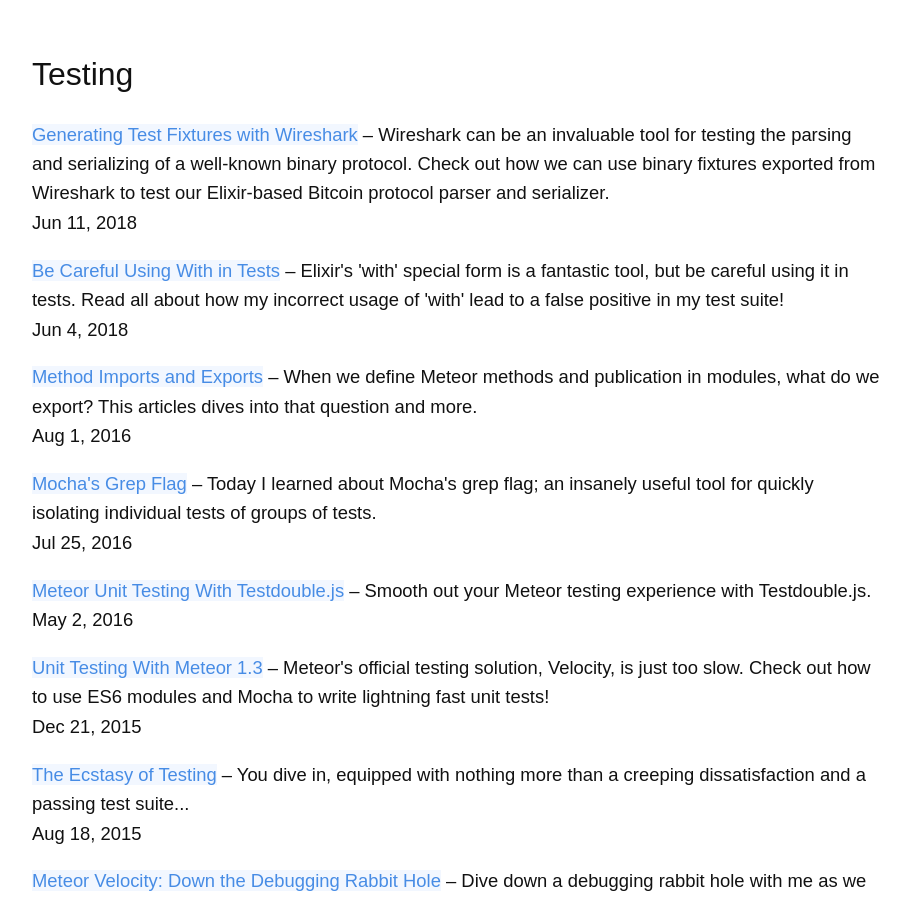
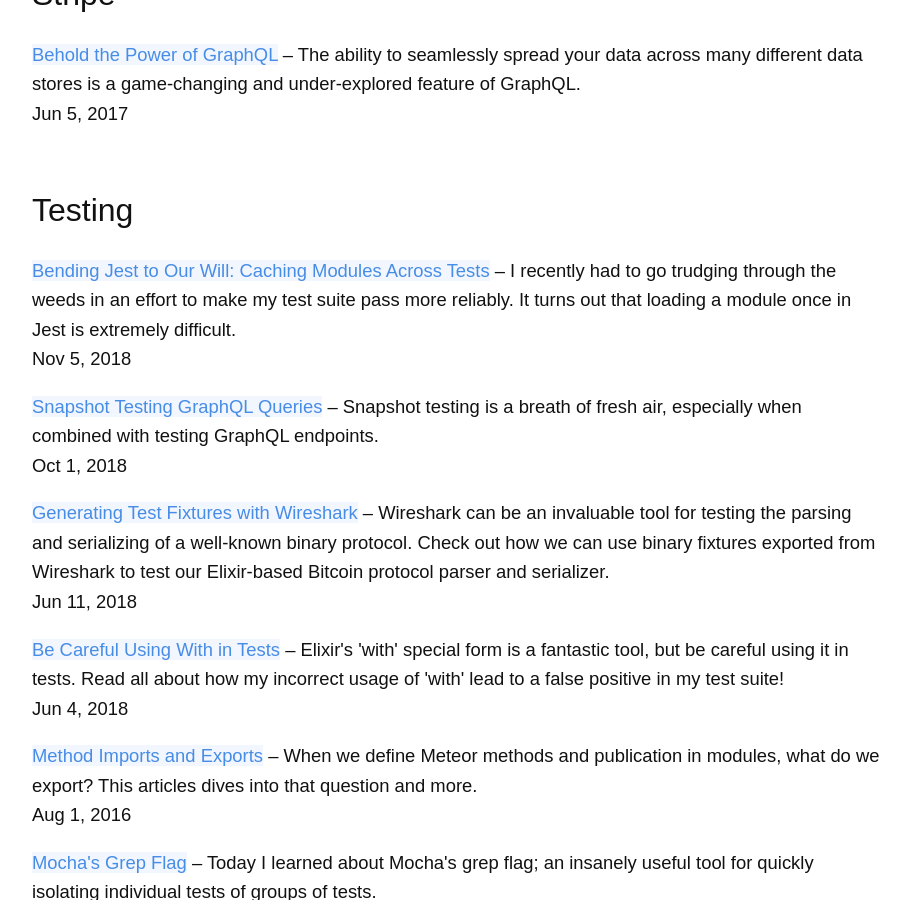
Before and after one commit to pcorey/pcorey.github.io, a Jekyll site: the page built from blog/tags.html, in a window 1280 px wide and 900 px high, scrolled down 77312 px. Shown: the whole window, without its empty margins (183-1093 px from the left). Built offline with Jekyll 4.4.1, drawn with Linux system fonts in a browser that asks for light colours; nearby versions of some CDN libraries; comment, search, counter and statistics services are not loaded; some of the changed lines change nothing that is shown; some of the changed text lies outside the part shown.

Commit message:
bending jest to our will

```diff
--- a/_posts/2018-10-01-snapshot-testing-graphql-queries.markdown
+++ b/_posts/2018-10-01-snapshot-testing-graphql-queries.markdown
@@ -4,7 +4,7 @@
 description: "Snapshot testing is a breath of fresh air, especially when combined with testing GraphQL endpoints."
 author: "Pete Corey"
 date:   2018-10-01
-tags: ["Javascript", "GraphQL"]
+tags: ["Javascript", "GraphQL", "Testing"]
 related: []
 ---
 
--- /dev/null
+++ b/_posts/2018-11-05-bending-jest-to-our-will-caching-modules-across-tests.markdown
@@ -0,0 +1,130 @@
+---
+layout: post
+title:  "Bending Jest to Our Will: Caching Modules Across Tests"
+description: "I recently had to go trudging through the weeds in an effort to make my test suite pass more reliably. It turns out that loading a module once in Jest is extremely difficult."
+author: "Pete Corey"
+date:   2018-11-05
+tags: ["Javascript", "Testing"]
+related: []
+---
+
+My test suite has grown to be unreliable. At first, a single red test raised its head. Not believing my eyes, I re-ran the suite, and as expected, everything came back green. As time went on and as more tests were offered up to the suite, random failures became more of a recurring problem. Eventually, the problem became so severe that the suite _consistently failed_, rather than _consistently passed._
+
+Something had to be done.
+
+After nearly twenty four hours of banging my head against the wall and following various loose ends until they inevitably unraveled, I finally stumbled upon the cause of my problems.
+
+## Making Too Many Database Connections
+
+[Jest, the testing platform used by the project in question](https://jestjs.io/), insists on running tests in isolation. The idea is that tests run in isolation can also be run in parallel, which is the default behavior of Jest's test runner. Due to decisions made far in the immutable past, our team decided to scrap parallel executions of tests and run each test sequentially with [the `--runInBand`{:.language-javascript} command line option](https://jestjs.io/docs/en/cli.html#runinband).
+
+The Jest documentation explains that running tests in band executes all of the tests sequentially within the same process, rather than spinning up a new process for every test:
+
+> Run all tests serially in the current process, rather than creating a worker pool of child processes that run tests.
+
+However, when I ran the test suite I noticed that every test file was trigging a log statement that indicated that it just established a new database connection.
+
+<pre class='language-javascript'><code class='language-javascript'>
+Connected to mongodb://localhost:27017/test
+</code></pre>
+
+This explains a lot. If each test is spinning up its own database connection, it's conceivable that our database simply can't handle the amount of connections we're forcing on it. In that case, it would inevitably time out and fail on seemingly random tests.
+
+But if all of our tests are sharing a single process, why aren't they sharing a single database connection?
+
+## Jest Ignores the Require Cache
+
+In turns out that this project instantiates its database connection in a dependent, shared sub-module. The code that handles the instantiation looks something like this:
+
+<pre class='language-javascript'><code class='language-javascript'>
+let connection = mongoose.createConnection(MONGO_URL, ...);
+
+connection.on('open', () => console.log(`Connected to ${MONGO_URL}`));
+
+module.exports.connection = connection;
+</code></pre>
+
+Normally, due to [how Node.js' `require`{:.language-javascript} and `require.cache`{:.language-javascript} work](https://nodejs.org/api/modules.html#modules_require), the first time this shared module is required anywhere in our project, this code would be executed and our database connection would be established. Any subsequent `require`{:.language-javascript}s of our module would return the previously cached value of `module.exports`{:.language-javascript}. The module's code would not re-run, and additional database connections would not be opened.
+
+Unfortunately, [Jest doesn't honor `require.cache`{:.language-javascript}](https://github.com/facebook/jest/issues/4940#issuecomment-346557115). This means that every test file blows away any previously cached modules, and any `require`{:.language-javascript} calls that test file makes will re-evaluate the required module's source. In our case, this re-evaulation creates a new database connection, which is the root of our problem.
+
+## Mocking a Module with the Real Thing
+
+The Github issue I linked above [hints at a solution to our problem](https://github.com/facebook/jest/issues/4940#issuecomment-346557115).
+
+> If you'd like to set a module, you can add it to setupFiles in a way that does `jest.mock('module-name', () => { return moduleContents })`{:.language-javascript}.
+
+Christoph is suggesting that we add a file to our `setupFiles`{:.language-javascript} Jest configuration, which we'll call `test/setup.js`{:.language-javascript}, and mock our shared module in that setup file:
+
+<pre class='language-javascript'><code class='language-javascript'>
+const mockSharedModule = require('shared-module');
+jest.mock('shared-module', () => mockSharedModule);
+</code></pre>
+
+Unfortunately, this doesn't solve our problem. The `test/setup.js`{:.language-javascript} script [runs _before each test_](https://jestjs.io/docs/en/configuration.html#setuptestframeworkscriptfile-string) (emphasis is my own):
+
+> The path to a module that runs some code to configure or set up the testing framework _before each test_.
+
+We need to find a way to require our shared module once, _before all tests run_.
+
+Thankfully, we can do this by creating a custom Jest environment, and instructing Jest to use our new environment with the `testEnvironment`{:.language-javascript} configuration option. We can require our shared module within our new environment, and mock any subsequent imports of our module to return a reference to the instance we just instantiated.
+
+Unfortunately, we can't set up that mock within our environment. We need to do that within our test setup file.
+
+This means we need some way of passing the contents of our shared module from our custom environment into our `test/setup.js`{:.language-javascript}. Strangely, the only way I've found to accomplish this is through the use of globals:
+
+<pre class='language-javascript'><code class='language-javascript'>
+const NodeEnvironment = require('jest-environment-node');
+const sharedModule = require('shared-module');
+
+class CustomEnvironment extends NodeEnvironment {
+    constructor(config) {
+        super(config);
+    }
+
+    async setup() {
+        await super.setup();
+        this.global.__SHARED_MODULE__ = sharedModule;
+    }
+
+    async teardown() {
+        await super.teardown();
+    }
+
+    runScript(script) {
+        return super.runScript(script);
+    }
+}
+
+module.exports = CustomEnvironment;
+</code></pre>
+
+Most of this custom environment class is boilerplate required by Jest. The interesting pieces are where we `require`{:.language-javascript} our shared module, and most importantly, when we assign its contents to the `__SHARED_MODULE__`{:.language-javascript} global variable:
+
+<pre class='language-javascript'><code class='language-javascript'>
+this.global.__SHARED_MODULE__ = sharedModule;
+</code></pre>
+
+Note that `__SHARED_MODULE__`{:.language-javascript} isn arbitrary name I chose to avoid collisions with other variables defined in the global namespace. There's no magic going on in the naming.
+
+Now, we can go back to `test/setup.js`{:.language-javascript} and create a mock of our shared module that returns the contents of the global `__SHARED_MODULE__`{:.language-javascript}:
+
+<pre class='language-javascript'><code class='language-javascript'>
+jest.mock('shared-module', () => global.__SHARED_MODULE__);
+</code></pre>
+
+And that's all there is to it.
+
+Our custom environment requires and evaluates our shared module once, instantiating a single database connection. The reference to the shared module's contents is passed into our test setup script through a global variable. Our setup script mocks any future requires of our shared module to return the provided reference, rather than re-evaluating the module, creating a new database connection, and returning the new reference.
+
+Whew.
+
+## In Hindsight
+
+After much blood, swear, and tears, our test suite is once again consistently passing. Rejoice!
+
+While this solution works, it highlights a fundamental problem. __We're not using Jest correctly.__ We came into this project with a preconceived notion of how testing and, by extension, our test framework should work. When the we learned more about our tools and realized that they didn't work how we expected, we didn't retrace our steps and reassess our strategy. Instead, we applied quite a bit of time and pressure to force our tools to behave as we expected.
+
+While having the knowhow and ability to do this is great, actually doing it in your project isn't recommended. Instead, see if you can use Jest in "The Jest Way". If you cannot, maybe you shouldn't be using Jest.
+
+In hindsight, I should go have a talk with my team…
```
